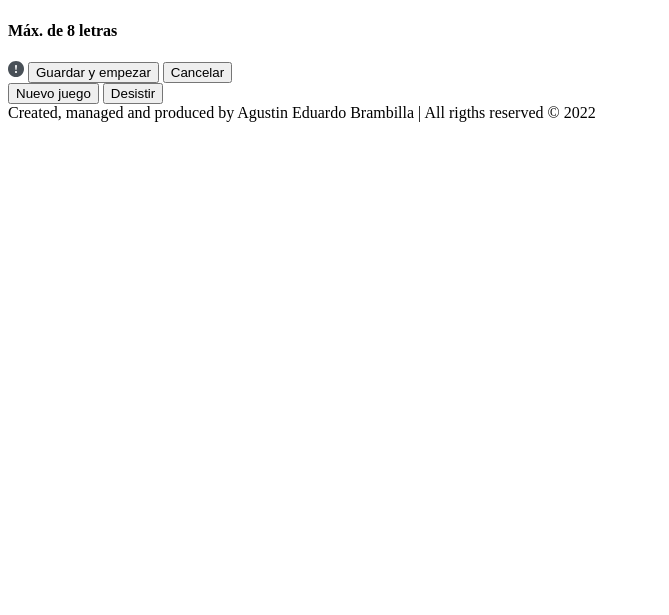
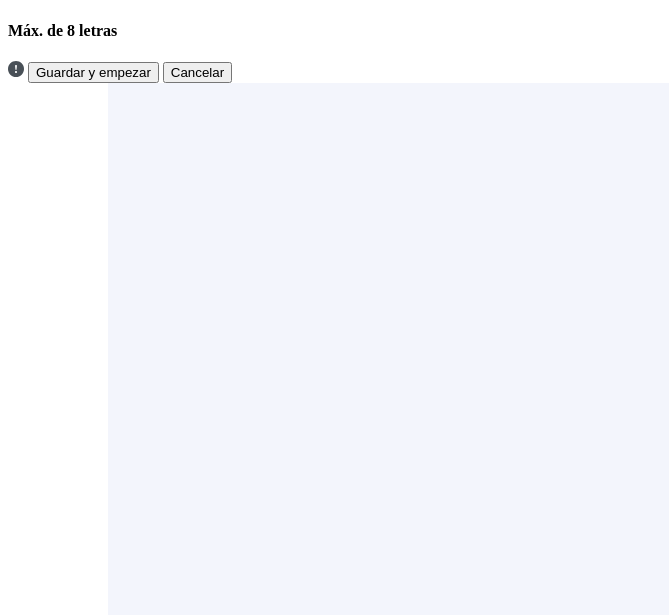
Before and after one commit to MasterxDual/El-juego-del-Ahorcado, a plain HTML site: page index.html in a window 1280 px wide. Shown: the part 185-800 px from the top of the page, without its empty margins (0-669 px from the left). Drawn offline with Linux system fonts and the light colour scheme.

Commit message:
Agregando tablero del juego y modificando unas cosas en el html

```diff
--- a/index.html
+++ b/index.html
@@ -22,11 +22,13 @@
                 <button class="botonGuardar">Guardar y empezar</button>
                 <button class="botonCancelar">Cancelar</button>
             </section>
-            <section class="desktop3">
+            <section class="desktop3y4">
+                <canvas width= "1200" height="800"></canvas>
                 <button class="botonJugar">Nuevo juego</button>
                 <button class="botonRendirse">Desistir</button>
             </section>
     </main>
+    <script src="tablero.js"></script>
 </body>
 <footer>
     Created, managed and produced by Agustin Eduardo Brambilla | All rigths reserved © 2022
--- /dev/null
+++ b/tablero.js
@@ -0,0 +1,8 @@
+function tableroJuego() {
+    var pantalla = document.querySelector("canvas");
+    var pincel = pantalla.getContext("2d");
+    pincel.fillStyle = "#F3F5FC";
+    pincel.fillRect(100, 0, 1200, 800);
+}
+
+tableroJuego();
```
